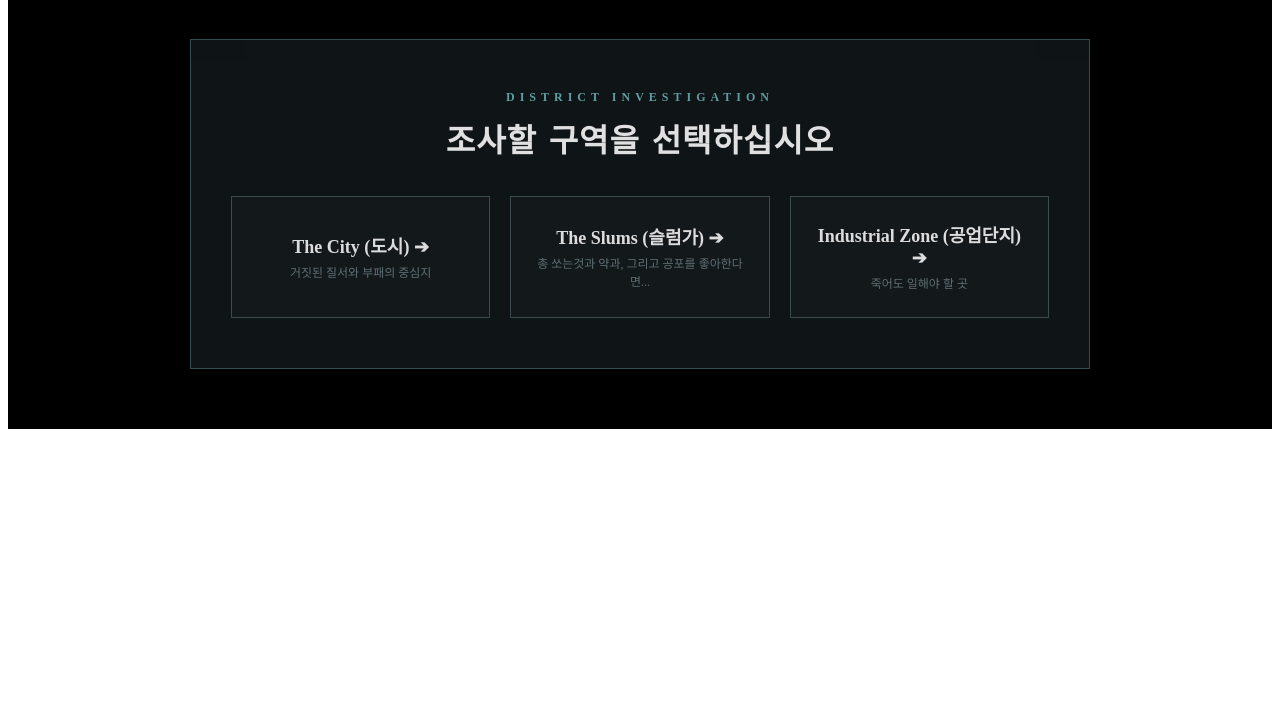
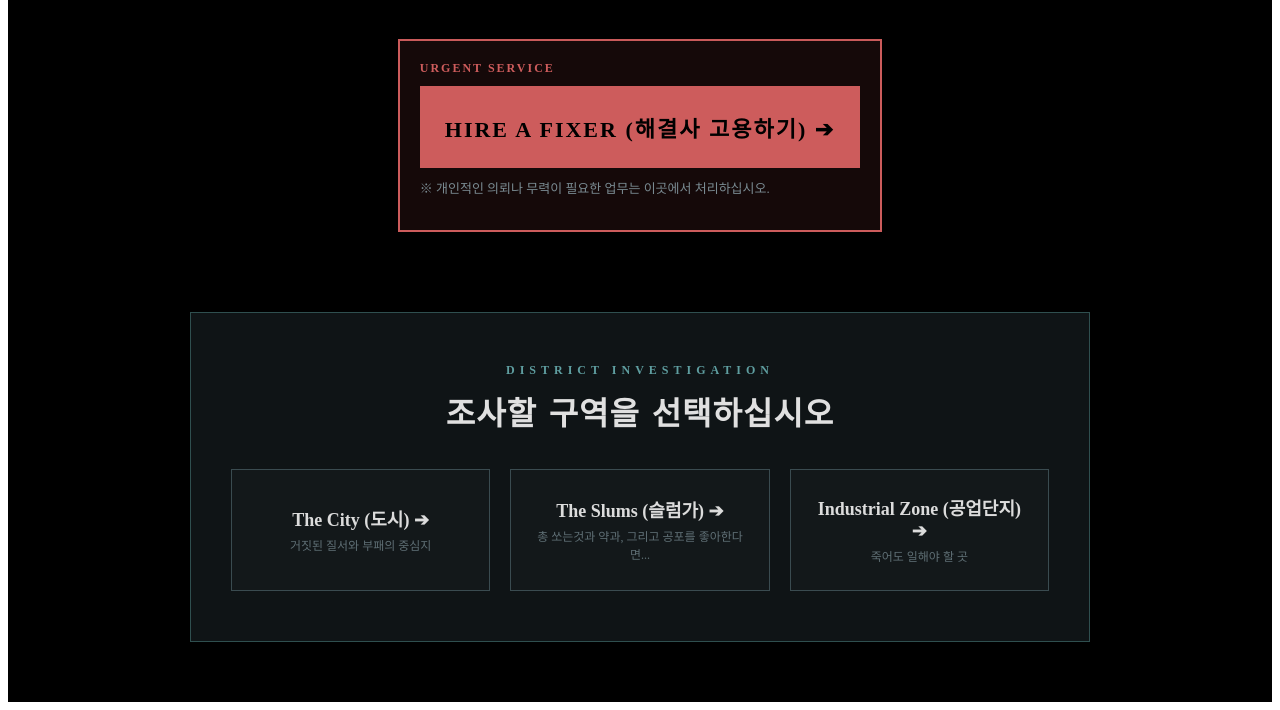
Before and after one commit to t08985775-cell/fixers, a plain HTML site: page index.html in a window 1280 px wide. Shown: the part 1515-2225 px from the top of the page. Before the commit the page ends 1952 px from the top, so only its background shows below. Drawn offline with Linux system fonts and the light colour scheme.

Commit message:
Add urgent service section to index.html

```diff
--- a/index.html
+++ b/index.html
@@ -55,6 +55,14 @@
         </span>
     </div>
 
+    <div style="margin-bottom: 40px; border: 2px solid #cd5c5c; padding: 20px; background: rgba(205, 92, 92, 0.1);">
+    <span style="display: block; color: #cd5c5c; font-size: 12px; font-weight: bold; margin-bottom: 10px; letter-spacing: 2px;">URGENT SERVICE</span>
+    <a href="fixers.html" style="display: block; padding: 25px; background: #cd5c5c; color: #000; text-decoration: none; font-weight: bold; font-size: 22px; letter-spacing: 2px; transition: 0.3s;" onmouseenter="this.style.background='#ff6b6b';">
+        HIRE A FIXER (해결사 고용하기) ➔
+    </a>
+    <p style="color: #7a8b92; font-size: 13px; margin-top: 10px;">※ 개인적인 의뢰나 무력이 필요한 업무는 이곳에서 처리하십시오.</p>
+</div>
+
     <div style="max-width: 900px; width: 100%; text-align: center; border: 1px solid #2f4f4f; padding: 50px 40px; background: #0f1416; box-sizing: border-box; box-shadow: 0 10px 30px rgba(0,0,0,0.5);">
         <span style="color: #5f9ea0; letter-spacing: 5px; font-size: 12px; font-weight: bold; text-transform: uppercase;">District Investigation</span>
         <h2 style="color: #e0e0e0; font-family: 'Arial Black', sans-serif; font-size: 32px; margin: 10px 0 35px 0; letter-spacing: 1px;">조사할 구역을 선택하십시오</h2>
```
